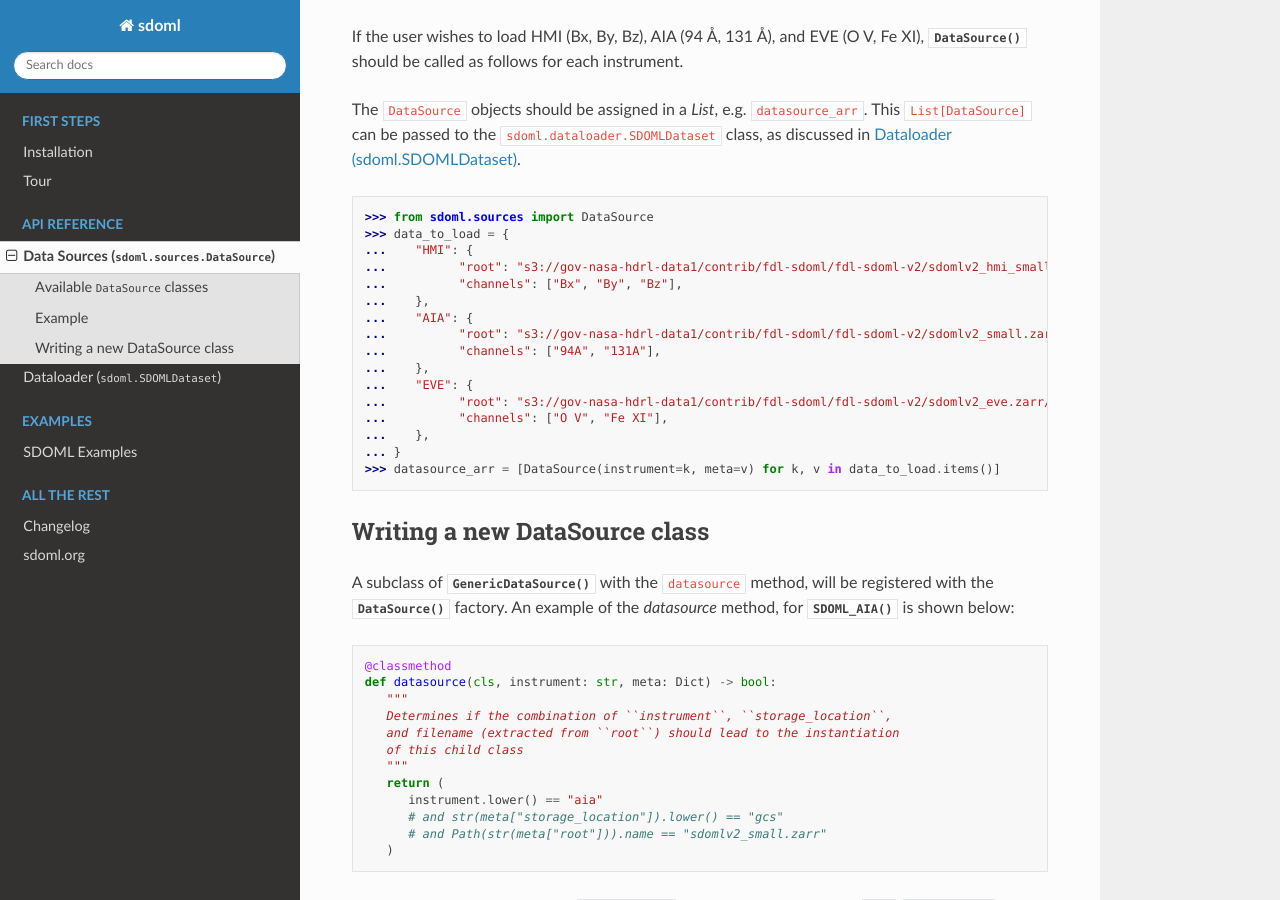
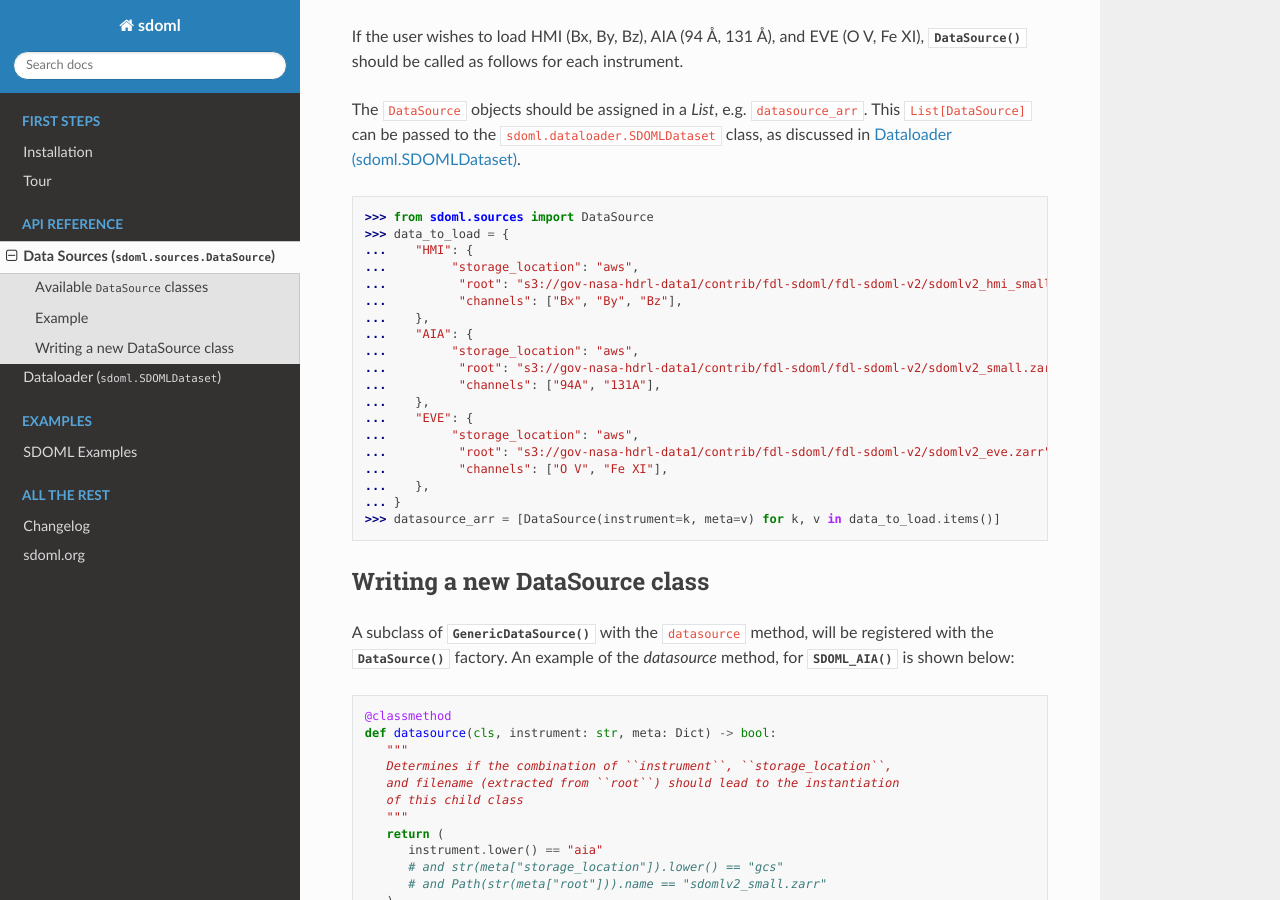
Before and after one commit to PaulJWright/sdoml, a Sphinx documentation site: the page built from docs/source/sdoml/sources.rst, in a window 1280 px wide and 900 px high, scrolled down 847 px. Built offline with Sphinx 7.4.7 and the Read the Docs theme 2.0.0, drawn with Linux system fonts in a browser that asks for light colours; pages that are not in the unit, such as notebooks, are missing from menus; the version number could not be read and is left out.

Commit message:
update notebooks/examples

```diff
--- a/docs/source/sdoml/sources.rst
+++ b/docs/source/sdoml/sources.rst
@@ -51,15 +51,18 @@
    >>> from sdoml.sources import DataSource
    >>> data_to_load = {
    ...    "HMI": {
-   ...          "root": "s3://gov-nasa-hdrl-data1/contrib/fdl-sdoml/fdl-sdoml-v2/sdomlv2_hmi_small.zarr/",
+   ...         "storage_location": "aws",
+   ...          "root": "s3://gov-nasa-hdrl-data1/contrib/fdl-sdoml/fdl-sdoml-v2/sdomlv2_hmi_small.zarr",
    ...          "channels": ["Bx", "By", "Bz"],
    ...    },
    ...    "AIA": {
-   ...          "root": "s3://gov-nasa-hdrl-data1/contrib/fdl-sdoml/fdl-sdoml-v2/sdomlv2_small.zarr/",
+   ...         "storage_location": "aws",
+   ...          "root": "s3://gov-nasa-hdrl-data1/contrib/fdl-sdoml/fdl-sdoml-v2/sdomlv2_small.zarr",
    ...          "channels": ["94A", "131A"],
    ...    },
    ...    "EVE": {
-   ...          "root": "s3://gov-nasa-hdrl-data1/contrib/fdl-sdoml/fdl-sdoml-v2/sdomlv2_eve.zarr/",
+   ...         "storage_location": "aws",
+   ...          "root": "s3://gov-nasa-hdrl-data1/contrib/fdl-sdoml/fdl-sdoml-v2/sdomlv2_eve.zarr",
    ...          "channels": ["O V", "Fe XI"],
    ...    },
    ... }
```
Also changed, not shown: 3 other files.
